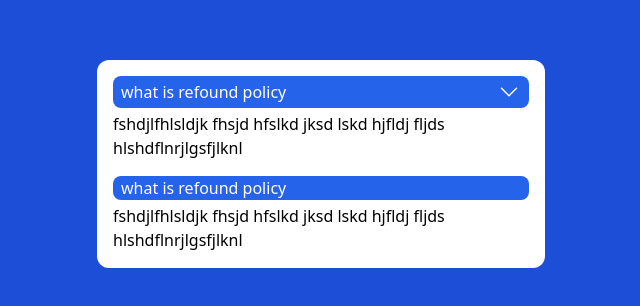
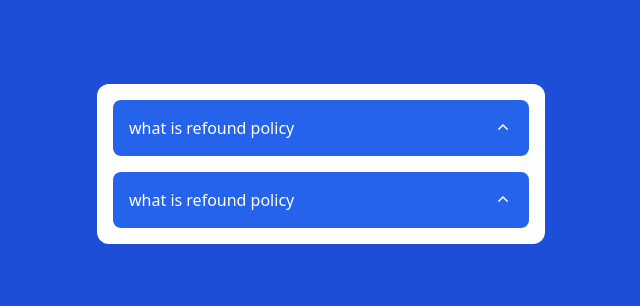
Before and after one commit to mhdix/disclosure-outoprefixer, a website: page public/index.html in a window 1280 px wide. Shown: the part 236-542 px from the top of the page, without its empty margins (319-959 px from the left). Drawn offline with nearby package versions, Linux system fonts and the light colour scheme.

Commit message:
completed accordion menu

```diff
--- a/public/index.html
+++ b/public/index.html
@@ -9,30 +9,38 @@
 <body class="bg-blue-700 flex justify-center items-center h-screen">
     <div class="max-w-md bg-white rounded-xl p-4 w-full flex flex-col gap-y-4">
         <!-- accordion NO.1 -->
-         <div class="">
+         <div class="" x-data="{tabOne : false}">
             <!-- header -->
-            <div class="bg-blue-600 text-white px-2 p-1 rounded-lg cursor-pointer flex justify-between items-center">
+            <div @click="tabOne = !tabOne" class="bg-blue-600 text-white px-4 p-4 rounded-lg cursor-pointer flex justify-between items-center">
                 <span>what is refound policy</span>
-                <svg xmlns="http://www.w3.org/2000/svg" fill="none" viewBox="0 0 24 24" stroke-width="1.5" stroke="currentColor" class="size-6">
-                    <path stroke-linecap="round" stroke-linejoin="round" d="m19.5 8.25-7.5 7.5-7.5-7.5" />
+                <svg :class="tabOne ? 'rotate-180' : '' " xmlns="http://www.w3.org/2000/svg" viewBox="0 0 20 20" fill="currentColor" class="size-5 transition-all duration-700">
+                    <path fill-rule="evenodd" d="M9.47 6.47a.75.75 0 0 1 1.06 0l4.25 4.25a.75.75 0 1 1-1.06 1.06L10 8.06l-3.72 3.72a.75.75 0 0 1-1.06-1.06l4.25-4.25Z" clip-rule="evenodd" />
+                  </svg>
+
+            </div>
+            <!-- content -->
+             <div  class="pt-2 px-4" x-show="tabOne">
+                fhdjlfhlsldjk fhsjd hfslkd jksd lskd hjfldj fljds hlshdflnrjlgsfjlknl
+             </div>
+         </div>
+         <!-- accordion NO.2 -->
+         <div class="" x-data="{ tabTwo : false }">
+            <!-- header -->
+            <div @click="tabTwo = !tabTwo" class="bg-blue-600 text-white px-4 p-4 rounded-lg cursor-pointer flex justify-between items-center">
+                <span>what is refound policy</span>
+                <svg :class="tabTwo ? 'rotate-180' : '' " xmlns="http://www.w3.org/2000/svg" viewBox="0 0 20 20" fill="currentColor" class="size-5 transition-all duration-700">
+                    <path fill-rule="evenodd" d="M9.47 6.47a.75.75 0 0 1 1.06 0l4.25 4.25a.75.75 0 1 1-1.06 1.06L10 8.06l-3.72 3.72a.75.75 0 0 1-1.06-1.06l4.25-4.25Z" clip-rule="evenodd" />
                 </svg>
             </div>
             <!-- content -->
-             <div class="mt-1">
-                fshdjlfhlsldjk fhsjd hfslkd jksd lskd hjfldj fljds hlshdflnrjlgsfjlknl
-             </div>
-         </div>
-         <!-- accordion NO.2 -->
-         <div class="">
-            <!-- header -->
-            <div class="bg-blue-600 text-white px-2 rounded-lg cursor-pointer">
-                what is refound policy
-            </div>
-            <!-- content -->
-             <div class="mt-1">
-                fshdjlfhlsldjk fhsjd hfslkd jksd lskd hjfldj fljds hlshdflnrjlgsfjlknl
+             <div  class="pt-2 px-4" x-show="tabTwo">
+                fhdjlfhlsldjk fhsjd hfslkd jksd lskd hjfldj fljds hlshdflnrjlgsfjlknl
              </div>
          </div>
     </div>
+
+
+
+    <script src="https://cdnjs.cloudflare.com/ajax/libs/alpinejs/2.3.0/alpine-ie11.js"></script>
 </body>
 </html>
```
Also changed, not shown: public/build/tailwind.css.
